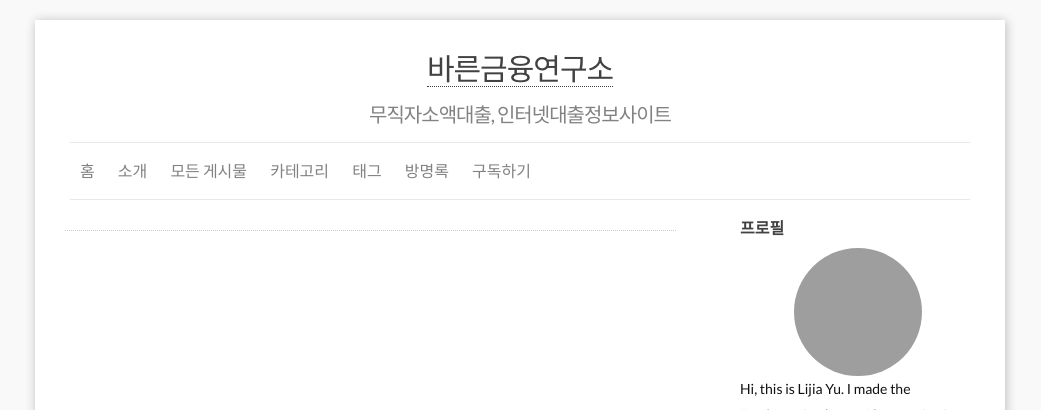
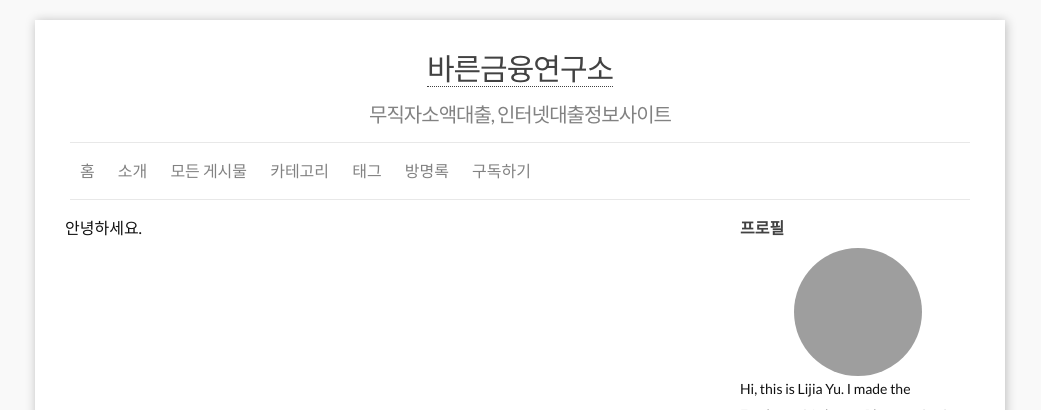
Before and after one commit to leevra/finance, a Jekyll site: the page built from index.html, in a window 1280 px wide. Shown: the top 410 px of the page, without its empty margins (120-1161 px from the left). Built offline with Jekyll 4.4.1, drawn with Linux system fonts in a browser that asks for light colours; the list of posts is cut into pages by our own code; grey boxes are pictures that could not be loaded.

Commit message:
VersionActivity

```diff
--- a/index.html
+++ b/index.html
@@ -3,22 +3,8 @@ layout: default
 ---
 
 <div class="home">
-  <div class="post" itemscope itemtype="http://schema.org/BlogPosting" >
+
+안녕하세요.
 
 
-
-    <header class="post-header">
-      <h1 itemprop="name" class="post-title">
-        <a itemprop="url" class="post-link" href="{{ post.url | prepend: site.baseurl }}">{{ post.title }}</a>
-      </h1>
-      <meta itemprop="keywords" content="{{ post.tags | join: ',' }}" />
-
-    </header>
-
-    <article class="post-content" itemprop="articleBody">
-      {{ post.content }}
-    </article> <hr />
-
-
-  </div>
 </div>
```
